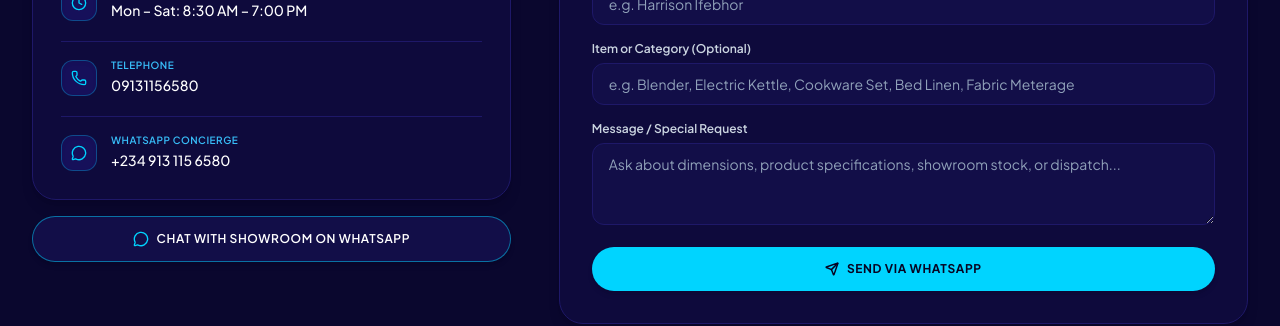
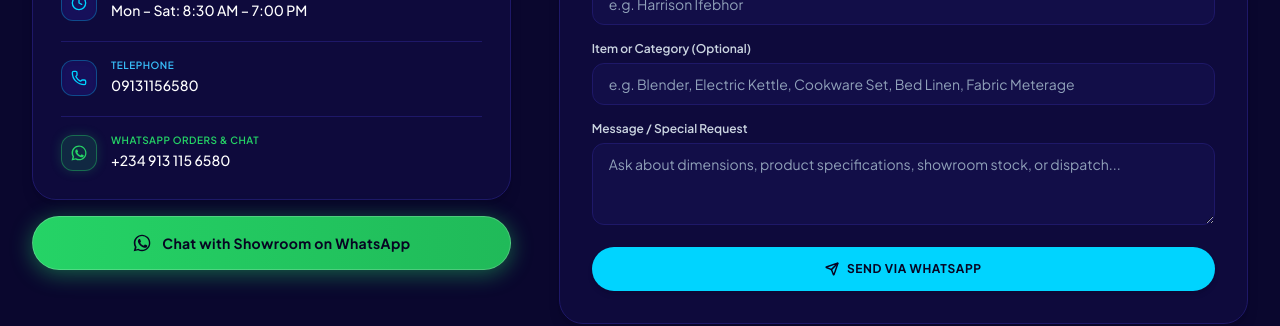
Before and after one commit to ui-webharry/sunriselegacyInterior, a React (Vite) app: page / in a window 1280 px wide. Shown: the part 8060-8386 px from the top of the page. Built offline with nearby package versions, Linux system fonts and the light colour scheme.

Commit message:
Upgrade Visit section WhatsApp button to vibrant clickable style with official logo SVG

```diff
--- a/src/components/VisitSection.tsx
+++ b/src/components/VisitSection.tsx
@@ -94,12 +94,19 @@ export const VisitSection: React.FC<VisitSectionProps> = ({ storeConfig }) => {
               </div>
 
               <div className="flex items-start gap-3.5 pt-4 border-t border-[#1E1868]">
-                <div className="w-9 h-9 rounded-xl bg-[#16105A] text-[#00D4FF] border border-[#00D4FF]/30 flex items-center justify-center shrink-0 mt-0.5 shadow-inner">
-                  <MessageCircle className="w-4 h-4" />
+                <div className="w-9 h-9 rounded-xl bg-[#25D366]/15 text-[#25D366] border border-[#25D366]/40 flex items-center justify-center shrink-0 mt-0.5 shadow-[0_0_12px_rgba(37,211,102,0.2)]">
+                  <svg
+                    className="w-4.5 h-4.5 fill-current"
+                    viewBox="0 0 24 24"
+                    xmlns="http://www.w3.org/2000/svg"
+                    aria-hidden="true"
+                  >
+                    <path d="M12.04 2C6.58 2 2.13 6.45 2.13 11.91C2.13 13.66 2.59 15.36 3.45 16.86L2.05 22L7.3 20.62C8.75 21.41 10.38 21.83 12.04 21.83C17.5 21.83 21.95 17.38 21.95 11.92C21.95 9.27 20.92 6.78 19.05 4.91C17.18 3.03 14.69 2 12.04 2ZM12.04 3.67C14.24 3.67 16.31 4.53 17.87 6.09C19.42 7.65 20.28 9.72 20.28 11.92C20.28 16.46 16.58 20.16 12.04 20.16C10.66 20.16 9.3 19.8 8.1 19.09L7.81 18.92L4.7 19.74L5.53 16.71L5.34 16.41C4.55 15.16 4.13 13.71 4.13 11.91C4.13 7.37 7.83 3.67 12.04 3.67ZM8.73 7.34C8.54 7.34 8.24 7.41 7.99 7.68C7.74 7.95 7.03 8.62 7.03 9.98C7.03 11.34 8.02 12.65 8.16 12.84C8.3 13.03 10.11 15.82 12.87 17.02C13.53 17.31 14.04 17.48 14.44 17.61C15.11 17.82 15.72 17.79 16.2 17.72C16.74 17.64 17.86 17.04 18.09 16.39C18.32 15.74 18.32 15.19 18.25 15.07C18.18 14.95 17.99 14.88 17.71 14.74C17.43 14.6 16.07 13.93 15.81 13.84C15.56 13.75 15.37 13.7 15.18 13.98C14.99 14.25 14.46 14.88 14.3 15.07C14.14 15.25 13.98 15.28 13.7 15.14C13.42 15.0 12.52 14.71 11.46 13.76C10.63 13.02 10.07 12.11 9.91 11.83C9.75 11.55 9.89 11.4 10.03 11.26C10.16 11.14 10.31 10.94 10.45 10.78C10.59 10.62 10.64 10.5 10.73 10.32C10.82 10.14 10.78 9.98 10.71 9.84C10.64 9.7 10.08 8.33 9.85 7.78C9.62 7.24 9.39 7.32 9.22 7.31C9.06 7.3 8.87 7.34 8.73 7.34Z" />
+                  </svg>
                 </div>
                 <div>
-                  <span className="text-[10px] font-semibold tracking-wider uppercase text-[#38BDF8] block">
-                    WhatsApp Concierge
+                  <span className="text-[10px] font-semibold tracking-wider uppercase text-[#25D366] block">
+                    WhatsApp Orders &amp; Chat
                   </span>
                   <a
                     href={`https://wa.me/${storeConfig.whatsappNumber}?text=${encodeURIComponent(
@@ -107,7 +114,7 @@ export const VisitSection: React.FC<VisitSectionProps> = ({ storeConfig }) => {
                     )}`}
                     target="_blank"
                     rel="noopener noreferrer"
-                    className="text-xs sm:text-sm font-medium text-white hover:text-[#00D4FF] mt-0.5 block transition-colors"
+                    className="text-xs sm:text-sm font-medium text-white hover:text-[#25D366] mt-0.5 block transition-colors"
                   >
                     {storeConfig.whatsappDisplay}
                   </a>
@@ -115,15 +122,23 @@ export const VisitSection: React.FC<VisitSectionProps> = ({ storeConfig }) => {
               </div>
             </div>
 
+            {/* Clickable Vibrant WhatsApp Button (Targeted Element) */}
             <a
               href={`https://wa.me/${storeConfig.whatsappNumber}?text=${encodeURIComponent(
                 'Hello Sunrise Legacy Interior, I am planning a visit to your showroom.'
               )}`}
               target="_blank"
               rel="noopener noreferrer"
-              className="w-full py-3.5 rounded-full bg-[#120E48] text-white font-semibold text-xs uppercase tracking-wider hover:bg-[#181358] border border-[#00D4FF]/50 hover:border-[#00D4FF] transition-all flex items-center justify-center gap-2 shadow-md cursor-pointer"
+              className="w-full py-4 px-6 rounded-full bg-gradient-to-r from-[#25D366] to-[#20BA59] hover:from-[#20BA59] hover:to-[#1DA851] text-[#070422] font-bold text-sm tracking-wide transition-all duration-300 flex items-center justify-center gap-2.5 shadow-[0_4px_22px_rgba(37,211,102,0.45)] hover:shadow-[0_8px_30px_rgba(37,211,102,0.65)] hover:-translate-y-0.5 active:translate-y-0 active:scale-[0.98] cursor-pointer group border border-white/20"
             >
-              <MessageCircle className="w-4 h-4 text-[#00D4FF]" />
+              <svg
+                className="w-5 h-5 fill-current shrink-0 group-hover:scale-110 transition-transform duration-300"
+                viewBox="0 0 24 24"
+                xmlns="http://www.w3.org/2000/svg"
+                aria-hidden="true"
+              >
+                <path d="M12.04 2C6.58 2 2.13 6.45 2.13 11.91C2.13 13.66 2.59 15.36 3.45 16.86L2.05 22L7.3 20.62C8.75 21.41 10.38 21.83 12.04 21.83C17.5 21.83 21.95 17.38 21.95 11.92C21.95 9.27 20.92 6.78 19.05 4.91C17.18 3.03 14.69 2 12.04 2ZM12.04 3.67C14.24 3.67 16.31 4.53 17.87 6.09C19.42 7.65 20.28 9.72 20.28 11.92C20.28 16.46 16.58 20.16 12.04 20.16C10.66 20.16 9.3 19.8 8.1 19.09L7.81 18.92L4.7 19.74L5.53 16.71L5.34 16.41C4.55 15.16 4.13 13.71 4.13 11.91C4.13 7.37 7.83 3.67 12.04 3.67ZM8.73 7.34C8.54 7.34 8.24 7.41 7.99 7.68C7.74 7.95 7.03 8.62 7.03 9.98C7.03 11.34 8.02 12.65 8.16 12.84C8.3 13.03 10.11 15.82 12.87 17.02C13.53 17.31 14.04 17.48 14.44 17.61C15.11 17.82 15.72 17.79 16.2 17.72C16.74 17.64 17.86 17.04 18.09 16.39C18.32 15.74 18.32 15.19 18.25 15.07C18.18 14.95 17.99 14.88 17.71 14.74C17.43 14.6 16.07 13.93 15.81 13.84C15.56 13.75 15.37 13.7 15.18 13.98C14.99 14.25 14.46 14.88 14.3 15.07C14.14 15.25 13.98 15.28 13.7 15.14C13.42 15.0 12.52 14.71 11.46 13.76C10.63 13.02 10.07 12.11 9.91 11.83C9.75 11.55 9.89 11.4 10.03 11.26C10.16 11.14 10.31 10.94 10.45 10.78C10.59 10.62 10.64 10.5 10.73 10.32C10.82 10.14 10.78 9.98 10.71 9.84C10.64 9.7 10.08 8.33 9.85 7.78C9.62 7.24 9.39 7.32 9.22 7.31C9.06 7.3 8.87 7.34 8.73 7.34Z" />
+              </svg>
               <span>Chat with Showroom on WhatsApp</span>
             </a>
           </div>
```
